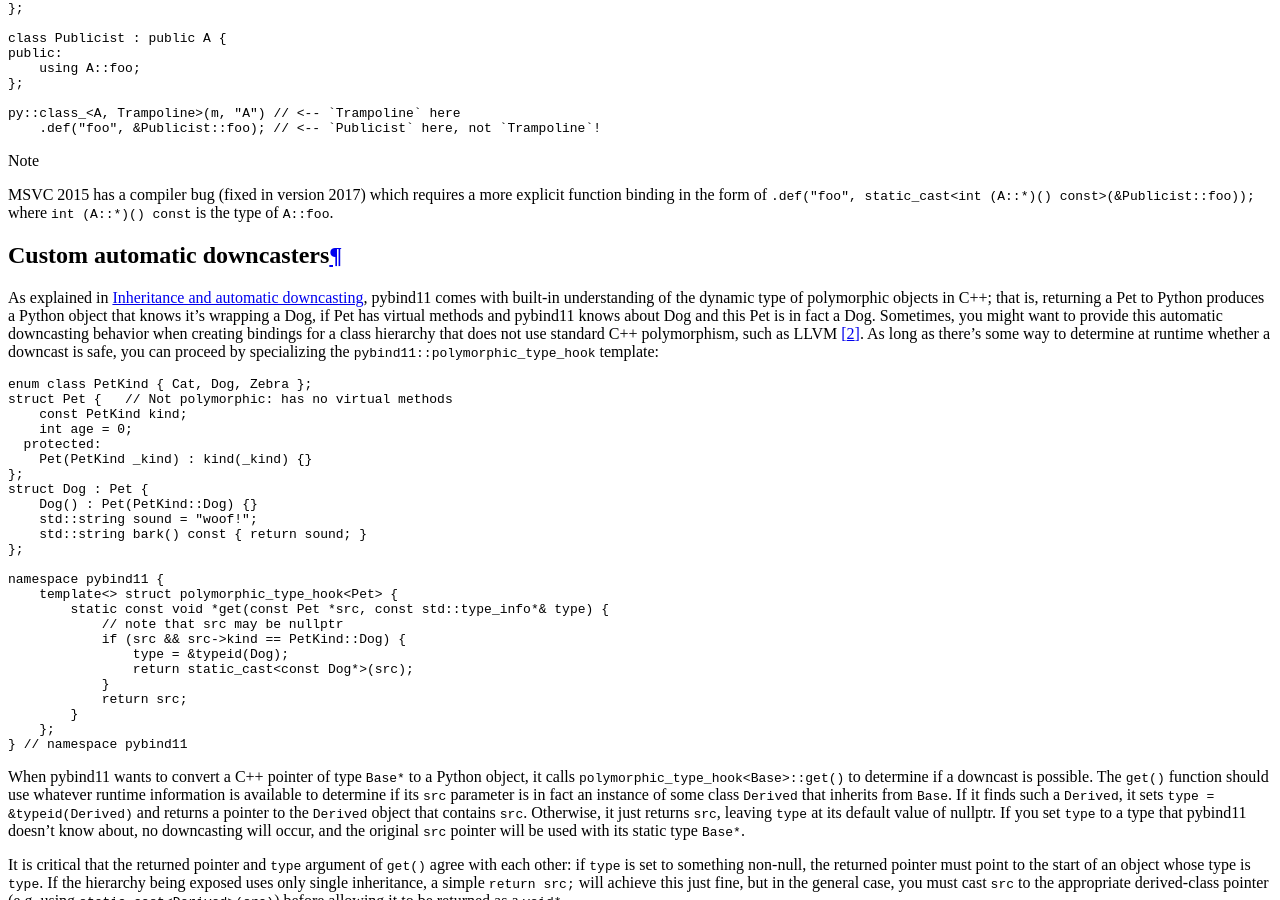
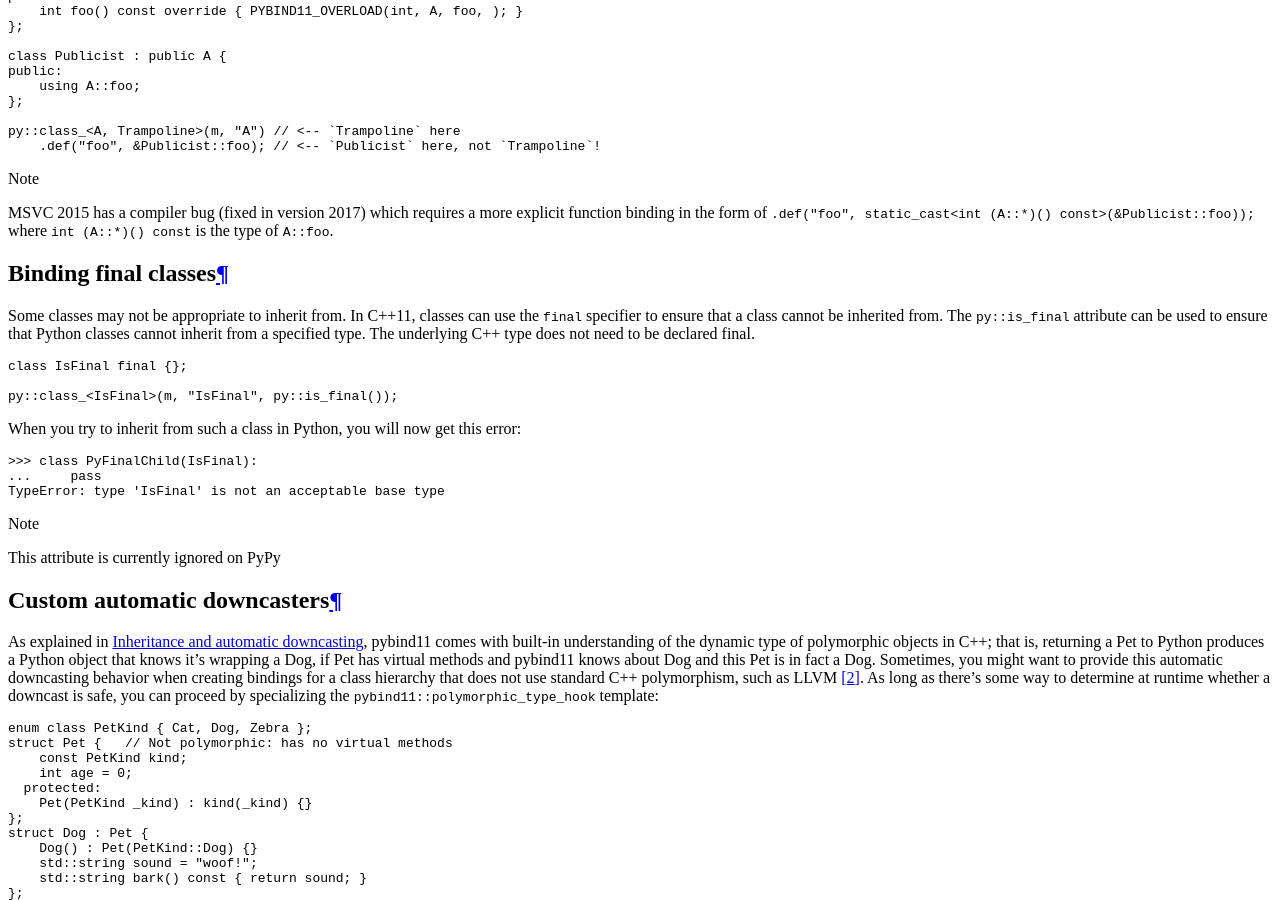
Before and after one commit to pybind/pybind11, a Sphinx documentation site: the page built from docs/advanced/classes.rst, in a window 1280 px wide and 900 px high, scrolled down 12860 px. Built offline with Sphinx 7.4.7 and the Read the Docs theme 2.0.0, drawn with Linux system fonts in a browser that asks for light colours; some of the changed text lies outside the part shown.

Commit message:
Add is_final to disallow inheritance from Python
- Not currently supported on PyPy

```diff
--- a/docs/advanced/classes.rst
+++ b/docs/advanced/classes.rst
@@ -1042,6 +1042,32 @@
     ``.def("foo", static_cast<int (A::*)() const>(&Publicist::foo));``
     where ``int (A::*)() const`` is the type of ``A::foo``.
 
+Binding final classes
+=====================
+
+Some classes may not be appropriate to inherit from. In C++11, classes can
+use the ``final`` specifier to ensure that a class cannot be inherited from.
+The ``py::is_final`` attribute can be used to ensure that Python classes
+cannot inherit from a specified type. The underlying C++ type does not need
+to be declared final.
+
+.. code-block:: cpp
+
+    class IsFinal final {};
+
+    py::class_<IsFinal>(m, "IsFinal", py::is_final());
+
+When you try to inherit from such a class in Python, you will now get this
+error:
+
+.. code-block:: pycon
+
+    >>> class PyFinalChild(IsFinal):
+    ...     pass
+    TypeError: type 'IsFinal' is not an acceptable base type
+
+.. note:: This attribute is currently ignored on PyPy
+
 Custom automatic downcasters
 ============================
 
```
Also changed, not shown: 4 other files.
